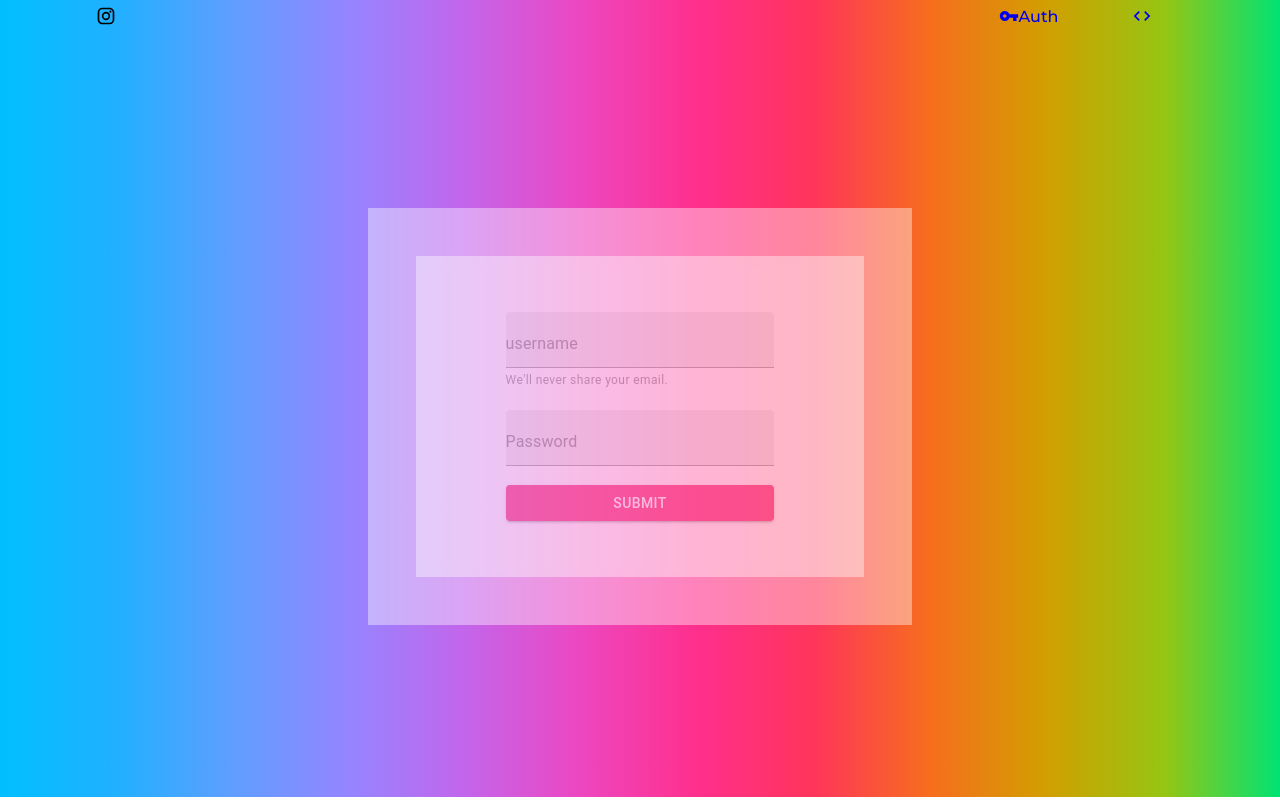
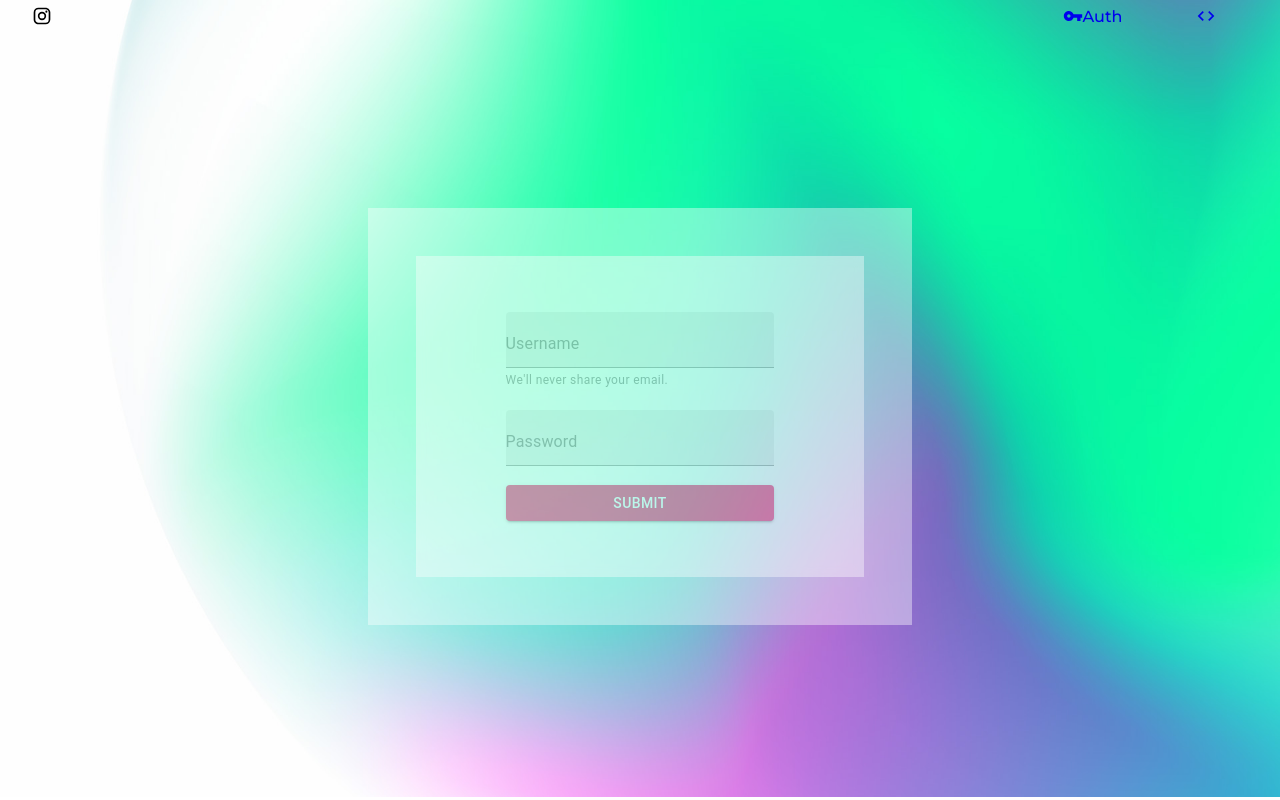
Before and after one commit to DivyanshuBhoyar/Mini_insta-with-Graphql-react, a React (Create React App) app in the folder client/: page /auth/l in a window 1280 px wide. Built offline with nearby package versions, Linux system fonts and the light colour scheme.

Commit message:
minor ui tewaks

```diff
--- a/client/src/App.css
+++ b/client/src/App.css
@@ -4,5 +4,15 @@
   box-sizing: border-box;
 }
 .App {
-  background-image: linear-gradient(to left, #00e374, #96c512, #d19f00, #f66e1d, #ff355a, #ff2f8c, #ed46bf, #c365eb, #9585ff, #5f9eff, #21b0ff, #00bfff);
+  background-image: url(./cf582448388679.589cc55f07c92.jpg);
+  background-repeat: no-repeat;
+  background-size: cover;
+
+  /* background-image: linear-gradient(
+    to left,
+    #00e374,
+    #96c512,
+    #21b0ff,
+    #00bfff
+  ); */
 }
--- a/client/src/components/FeedCard.jsx
+++ b/client/src/components/FeedCard.jsx
@@ -164,7 +164,7 @@ export default function FeedCard({ post }) {
 
           {post.comments &&
             post.comments.map((comment) => (
-              <>
+              <div key={comment.id}>
                 <div
                   key={comment.id}
                   className="comment"
@@ -196,7 +196,7 @@ export default function FeedCard({ post }) {
                   )}
                 </div>
                 <p style={{ marginLeft: "2.8rem" }}>{comment.body}</p>
-              </>
+              </div>
             ))}
         </CardContent>
       </Collapse>
--- a/client/src/components/NavBar.jsx
+++ b/client/src/components/NavBar.jsx
@@ -6,8 +6,6 @@ import CodeIcon from "@material-ui/icons/Code";
 import AccountCircleIcon from "@material-ui/icons/AccountCircle";
 import { AuthContext } from "../contexts/AuthContext";
 import VpnKeyIcon from "@material-ui/icons/VpnKey";
-import { Typography } from "@material-ui/core";
-import { Label } from "@material-ui/icons";
 
 export default function NavBar() {
   console.log(window.location.pathname);
--- a/client/src/pages/Homepage.jsx
+++ b/client/src/pages/Homepage.jsx
@@ -1,7 +1,7 @@
 import React, { useContext } from "react";
 import FeedCard from "../components/FeedCard";
 import "../styles/homepage.css";
-import { gql, useQuery } from "@apollo/client";
+import { useQuery } from "@apollo/client";
 import { AuthContext } from "../contexts/AuthContext";
 import NewPost from "../components/NewPost";
 
@@ -37,11 +37,9 @@ export default function HomePage() {
             ) : (
               posts &&
               posts.map((post) => (
-
-                  <div className="card-wrap">
-                    <FeedCard key={post.id} post={post} />
-                  </div>
-
+                <div key={post.id} className="card-wrap">
+                  <FeedCard key={post.id} post={post} />
+                </div>
               ))
             )}
           </UrlProvider>
--- a/client/src/pages/LoginPage.jsx
+++ b/client/src/pages/LoginPage.jsx
@@ -48,7 +48,7 @@ export default function Loginpage(props) {
             <form style={{ opacity: 1 }} onSubmit={onSubmit}>
               <div className="form-item"></div>{" "}
               <FormControl>
-                <InputLabel htmlFor="username">username </InputLabel>
+                <InputLabel htmlFor="username"> Username </InputLabel>
                 <FilledInput
                   value={values.username}
                   onChange={handleChange}
--- a/client/src/pages/ProfilePage.jsx
+++ b/client/src/pages/ProfilePage.jsx
@@ -1,6 +1,6 @@
 import "../styles/profile.css";
 import React from "react";
-import { useMutation, useQuery } from "@apollo/client";
+import { useQuery } from "@apollo/client";
 import { AuthContext } from "../contexts/AuthContext";
 import { useParams } from "react-router-dom";
 
--- a/client/src/pages/RegisterPage.jsx
+++ b/client/src/pages/RegisterPage.jsx
@@ -50,7 +50,7 @@ export default function RegisterPage(props) {
           <div className="containerx container2">
             <form style={{ opacity: 1 }} onSubmit={onSubmit}>
               <FormControl>
-                <InputLabel htmlFor="email">Email address</InputLabel>
+                <InputLabel  htmlFor="email">{" "} Email address</InputLabel>
                 <FilledInput
                   onChange={handleChange}
                   name="email"
@@ -65,7 +65,7 @@ export default function RegisterPage(props) {
               </FormControl>{" "}
               <br />
               <FormControl>
-                <InputLabel htmlFor="username">username</InputLabel>
+                <InputLabel htmlFor="username">Username</InputLabel>
                 <FilledInput
                   onChange={handleChange}
                   name="username"
--- a/client/src/styles/chatstyles.css
+++ b/client/src/styles/chatstyles.css
@@ -61,7 +61,7 @@
 .form-wrap {
   display: flex;
   align-items: center;
-  justify-content: start;
+  justify-content: flex-start;
 }
 
 .chat-input {
@@ -78,15 +78,17 @@
 }
 
 .chat-button {
-  background-color: #282c34; /* Green */
+  background-color: white; /* Green */
   border: none;
-  color: white;
+  color: black;
   padding: 5px 32px;
   text-align: center;
   text-decoration: none;
   display: inline-block;
   cursor: pointer;
   font-size: 1.25rem;
+  border-radius: 8px;
+  border: 1px solid orange;
 }
 
 .chat-button:disabled {
--- a/client/src/styles/homepage.css
+++ b/client/src/styles/homepage.css
@@ -20,5 +20,5 @@
   /* height: 100vh; */
 }
 .card-wrap {
-  width: 600px;
+  width: min(600px, 99vw);
 }
--- a/client/src/styles/loginpage.css
+++ b/client/src/styles/loginpage.css
@@ -4,7 +4,7 @@
   justify-content: center;
 }
 .container0 {
-  padding: 3rem;
+  padding: min(3rem, 6vw);
   background-color: rgba(255, 255, 255, 0.4);
 }
 .container1 {
@@ -16,8 +16,8 @@
 .container2 {
   background: none;
   opacity: 1;
-  width: 30vw;
-  padding: 1.5rem;
+  width: max(30vw, 280px);
+  padding: min(1.5rem ,4vw);
   background-color: white;
 }
 
@@ -26,6 +26,7 @@ form {
   display: flex;
   width: 80%;
   justify-content: space-evenly;
+  text-color: black
 }
 .main2 {
   height: 95vh;
@@ -33,3 +34,6 @@ form {
   justify-content: center;
   align-items: center;
 }
+*{
+	padding: 0.3em
+}
--- a/client/src/styles/navBar.css
+++ b/client/src/styles/navBar.css
@@ -2,7 +2,7 @@
   display: flex;
   justify-content: space-between;
   width: 100vw;
-  padding: 0.4rem 6rem;
+  padding: 0.4rem 2rem;
 
   background-color: "white";
 }
```
Also changed, not shown: client/src/cf582448388679.589cc55f07c92.jpg (added), 1 other file (tests, documents, lock files or other folders).
